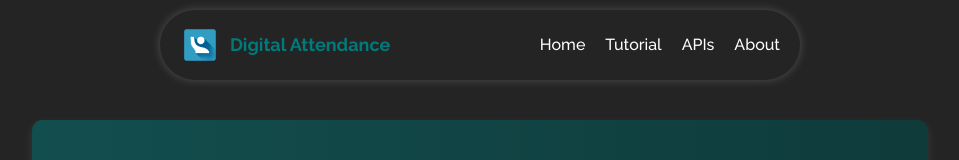
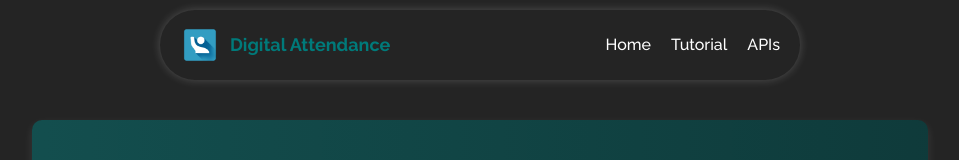
Before and after one commit to Digital-Attendance/digital-attendance-site, a React (Vite) app: page / in a window 1280 px wide. Shown: the top 160 px of the page, without its empty margins (160-1119 px from the left). Built offline with nearby package versions, Linux system fonts and the light colour scheme; no server answers.

Commit message:
removed About

```diff
--- a/src/components/Navbar.jsx
+++ b/src/components/Navbar.jsx
@@ -21,7 +21,7 @@ const Navbar = () => {
         <Link to="/" onClick={() => setMenuOpen(false)}>Home</Link>
         <Link to="/tutorial" onClick={() => setMenuOpen(false)}>Tutorial</Link>
         <Link to="/apis" onClick={() => setMenuOpen(false)}>APIs</Link>
-        <Link to="/about" onClick={() => setMenuOpen(false)}>About</Link>
+        {/* <Link to="/about" onClick={() => setMenuOpen(false)}>About</Link> */}
       </div>
     </nav>
   );
```
